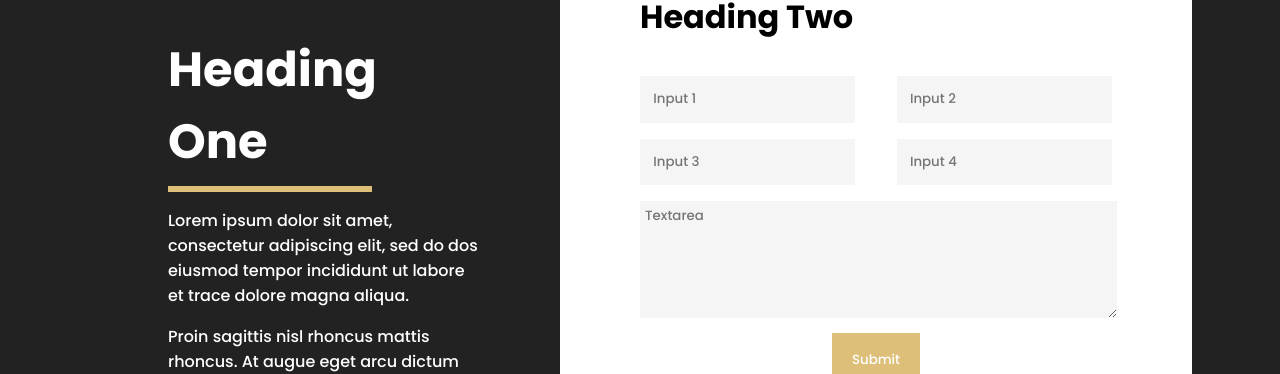
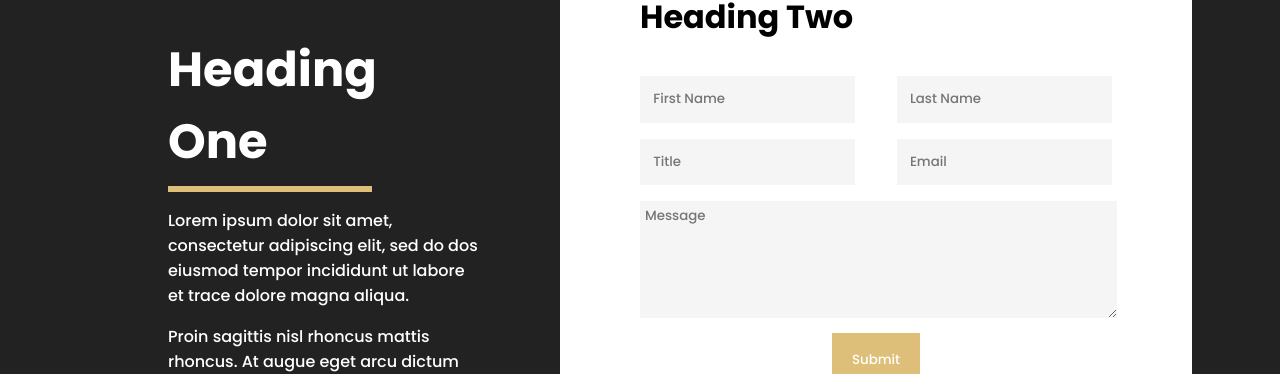
Before and after one commit to MroxVest/mwi-tech-challenge-v2, a Next.js app: page /contact in a window 1280 px wide. Shown: the part 222-596 px from the top of the page. Built offline with nearby package versions, Linux system fonts and the light colour scheme.

Commit message:
Added form default values

```diff
--- a/pages/contact.js
+++ b/pages/contact.js
@@ -26,19 +26,19 @@ export default function ContactPage () {
                     <h2>Heading Two</h2>
                     <form id="contact-form">
                         <div className="textfield" id="fname">
-                            <input type="text" placeholder="Input 1" />
+                            <input type="text" placeholder="First Name" />
                         </div>
                         <div className="textfield" id="lname">
-                            <input type="text" placeholder="Input 2" />
+                            <input type="text" placeholder="Last Name" />
                         </div>
                         <div className="textfield" id="title">
-                            <input type="text" placeholder="Input 3" />
+                            <input type="text" placeholder="Title" />
                         </div>
                         <div className="textfield" id="email">
-                            <input type="text" placeholder="Input 4" />
+                            <input type="text" placeholder="Email" />
                         </div>
                         <div className="textfield" id="message">
-                            <textarea placeholder="Textarea"></textarea>
+                            <textarea placeholder="Message"></textarea>
                         </div>
                         <button type="submit">Submit</button>
                     </form>
```
